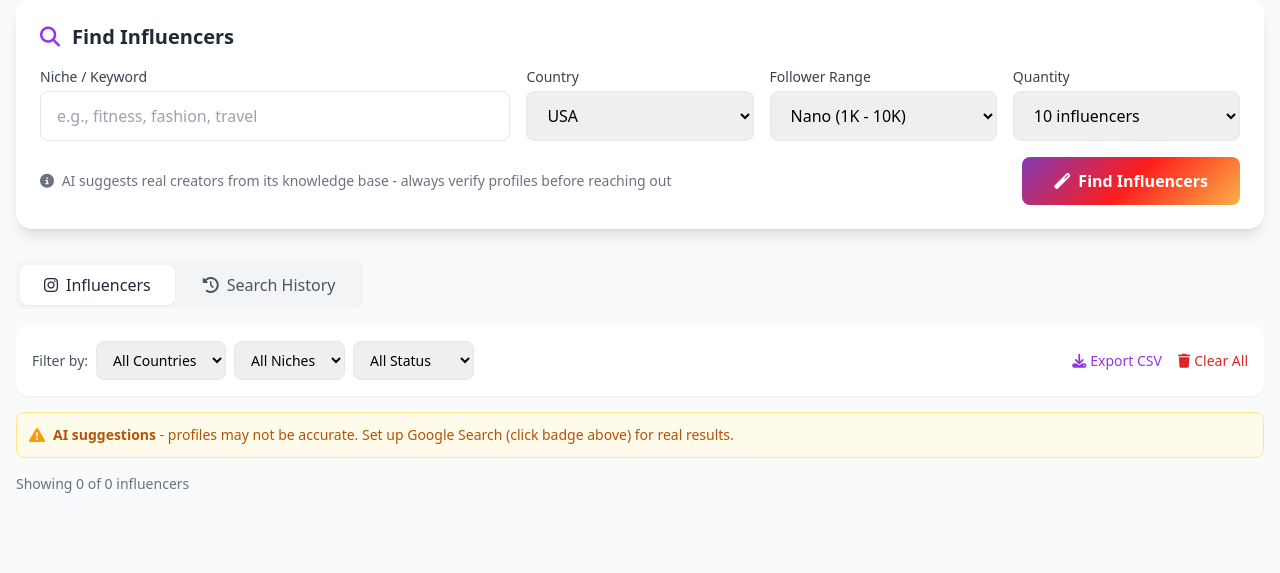
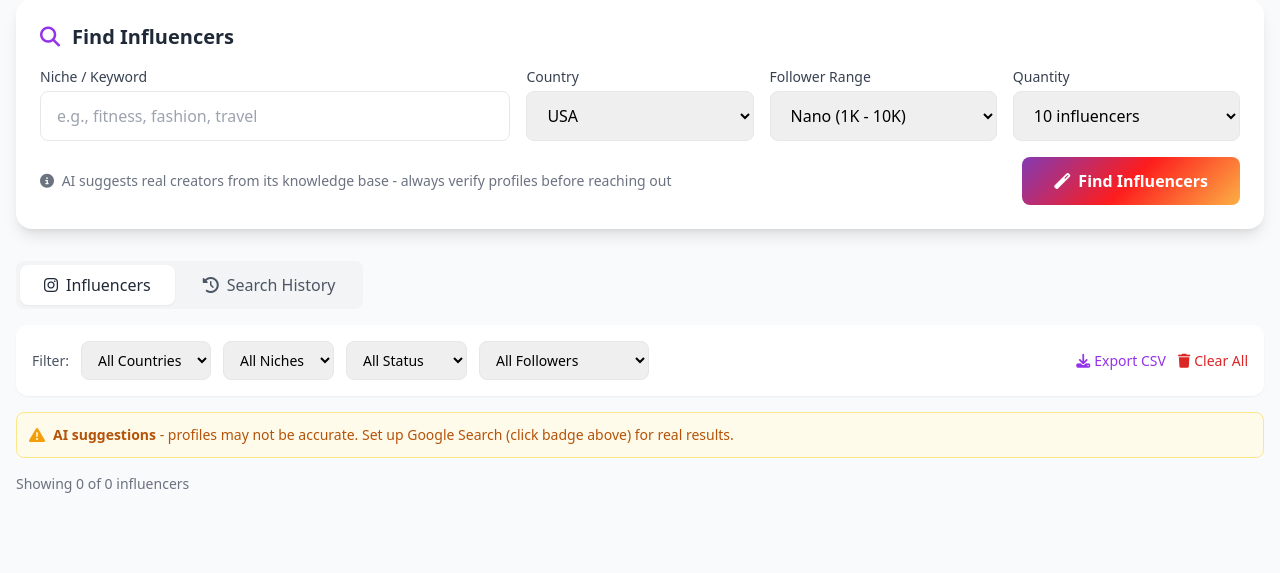
Before and after one commit to QUICKADSWORK/instagram-influencer-finder, a FastAPI app: page / in a window 1280 px wide. Shown: the part 249-822 px from the top of the page. Run offline with FastAPI, Linux system fonts and the light colour scheme; data that the repository does not hold is empty; some libraries are stand-ins or nearby versions.

Commit message:
Fix all filters - follower range, country, niche, status all working
Co-authored-by: Cursor <cursoragent@cursor.com>

```diff
--- a/database.py
+++ b/database.py
@@ -144,6 +144,15 @@ def get_all_influencers(
             query += " AND status = ?"
             params.append(status)
 
+        # Follower filter - estimated_followers stored as text, cast to int
+        if min_followers and min_followers > 0:
+            query += " AND CAST(REPLACE(estimated_followers, ',', '') AS INTEGER) >= ?"
+            params.append(min_followers)
+
+        if max_followers and max_followers > 0:
+            query += " AND CAST(REPLACE(estimated_followers, ',', '') AS INTEGER) <= ?"
+            params.append(max_followers)
+
         query += " ORDER BY created_at DESC LIMIT ? OFFSET ?"
         params.extend([limit, offset])
 
--- a/main.py
+++ b/main.py
@@ -155,6 +155,8 @@ async def get_influencers(
     country: Optional[str] = Query(None),
     niche: Optional[str] = Query(None),
     status: Optional[str] = Query(None),
+    min_followers: Optional[int] = Query(None),
+    max_followers: Optional[int] = Query(None),
     limit: int = Query(100, ge=1, le=500),
     offset: int = Query(0, ge=0),
     format: Optional[str] = Query(None)
@@ -164,6 +166,8 @@ async def get_influencers(
         country=country,
         niche=niche,
         status=status,
+        min_followers=min_followers,
+        max_followers=max_followers,
         limit=limit,
         offset=offset
     )
--- a/templates/index.html
+++ b/templates/index.html
@@ -185,9 +185,8 @@
         <!-- Influencers Tab -->
         <div id="content-influencers">
             <!-- Filters -->
-            <div class="bg-white rounded-xl shadow-sm p-4 mb-4 flex flex-wrap items-center gap-4">
-                <div class="flex items-center gap-2">
-                    <label class="text-sm text-gray-600">Filter by:</label>
+            <div class="bg-white rounded-xl shadow-sm p-4 mb-4 flex flex-wrap items-center gap-3">
+                <label class="text-sm text-gray-600 font-medium">Filter:</label>
                 <select id="filter-country" onchange="loadInfluencers()" class="px-3 py-2 border rounded-lg text-sm">
                     <option value="">All Countries</option>
                 </select>
@@ -202,7 +201,16 @@
                     <option value="Hired">Hired</option>
                     <option value="Rejected">Rejected</option>
                 </select>
-                </div>
+                <select id="filter-followers" onchange="applyFollowerFilter()" class="px-3 py-2 border rounded-lg text-sm">
+                    <option value="">All Followers</option>
+                    <option value="0-10000">Nano (&lt;10K)</option>
+                    <option value="10000-50000">Micro (10K-50K)</option>
+                    <option value="50000-100000">Mid (50K-100K)</option>
+                    <option value="100000-500000">Macro (100K-500K)</option>
+                    <option value="500000-0">Mega (500K+)</option>
+                </select>
+                <input type="hidden" id="filter-min-followers" value="">
+                <input type="hidden" id="filter-max-followers" value="">
                 <div class="flex-1"></div>
                 <button onclick="exportCSV()" class="text-sm text-purple-600 hover:text-purple-800 flex items-center">
                     <i class="fas fa-download mr-1"></i> Export CSV
@@ -414,11 +422,15 @@
             const country = document.getElementById('filter-country').value;
             const niche = document.getElementById('filter-niche').value;
             const status = document.getElementById('filter-status').value;
+            const minF = document.getElementById('filter-min-followers')?.value || '';
+            const maxF = document.getElementById('filter-max-followers')?.value || '';
 
             let url = '/api/influencers?limit=100';
             if (country) url += `&country=${encodeURIComponent(country)}`;
             if (niche) url += `&niche=${encodeURIComponent(niche)}`;
             if (status) url += `&status=${encodeURIComponent(status)}`;
+            if (minF) url += `&min_followers=${minF}`;
+            if (maxF) url += `&max_followers=${maxF}`;
 
             try {
                 const res = await fetch(url);
@@ -695,6 +707,15 @@
             }
         }
 
+        // Apply follower filter from dropdown
+        function applyFollowerFilter() {
+            const val = document.getElementById('filter-followers').value;
+            const [min, max] = val ? val.split('-') : ['', ''];
+            document.getElementById('filter-min-followers').value = min || '';
+            document.getElementById('filter-max-followers').value = max || '';
+            loadInfluencers();
+        }
+
         // Switch tabs
         function switchTab(tab) {
             document.querySelectorAll('[id^="tab-"]').forEach(t => {
```
Lines whose indentation alone changed are shown as unchanged.
